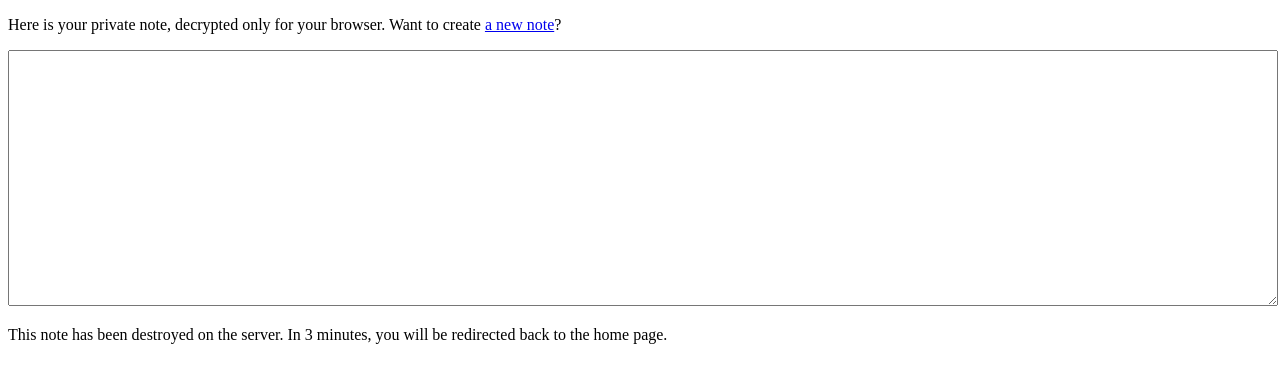
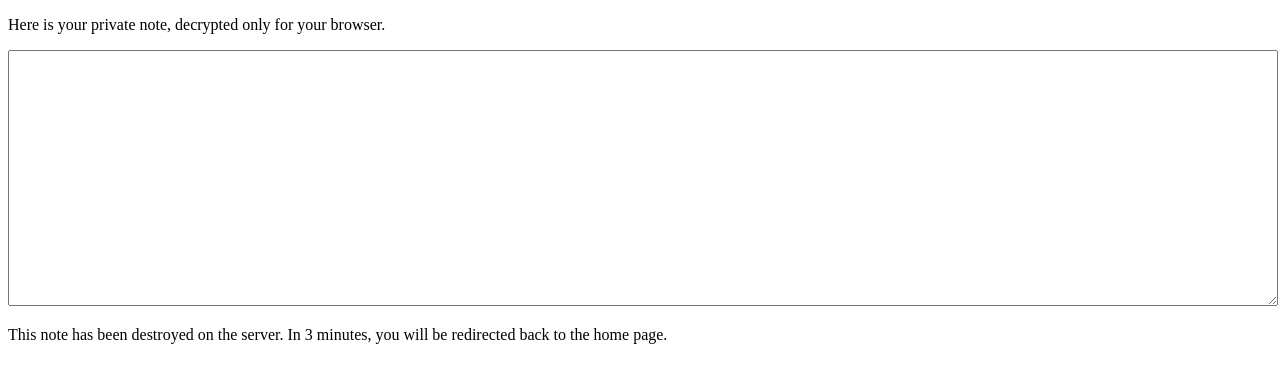
Before and after one commit to atoponce/d-note, a Python web app: template templates/note.html in a window 1280 px wide. Shown: the part 26-409 px from the top of the page. Run offline with Jinja, Linux system fonts and the light colour scheme; the template is opened without the code that fills it, so the values that code supplies are empty.

Commit message:
remove redundant text about creating a new note

```diff
--- a/templates/note.html
+++ b/templates/note.html
@@ -9,8 +9,7 @@
     </script>
 {% endblock %}
 {% block content %}
-    <p>Here is your private note, decrypted only for your browser. Want to
-    create <a href="{{ url_for('index') }}">a new note</a>?</p>
+    <p>Here is your private note, decrypted only for your browser.</p>
     <textarea style="width:100%; height:250px">{{ text }}</textarea>
     <p>This note has been destroyed on the server. In 3 minutes, you will be
     redirected back to the home page.</p>
```
